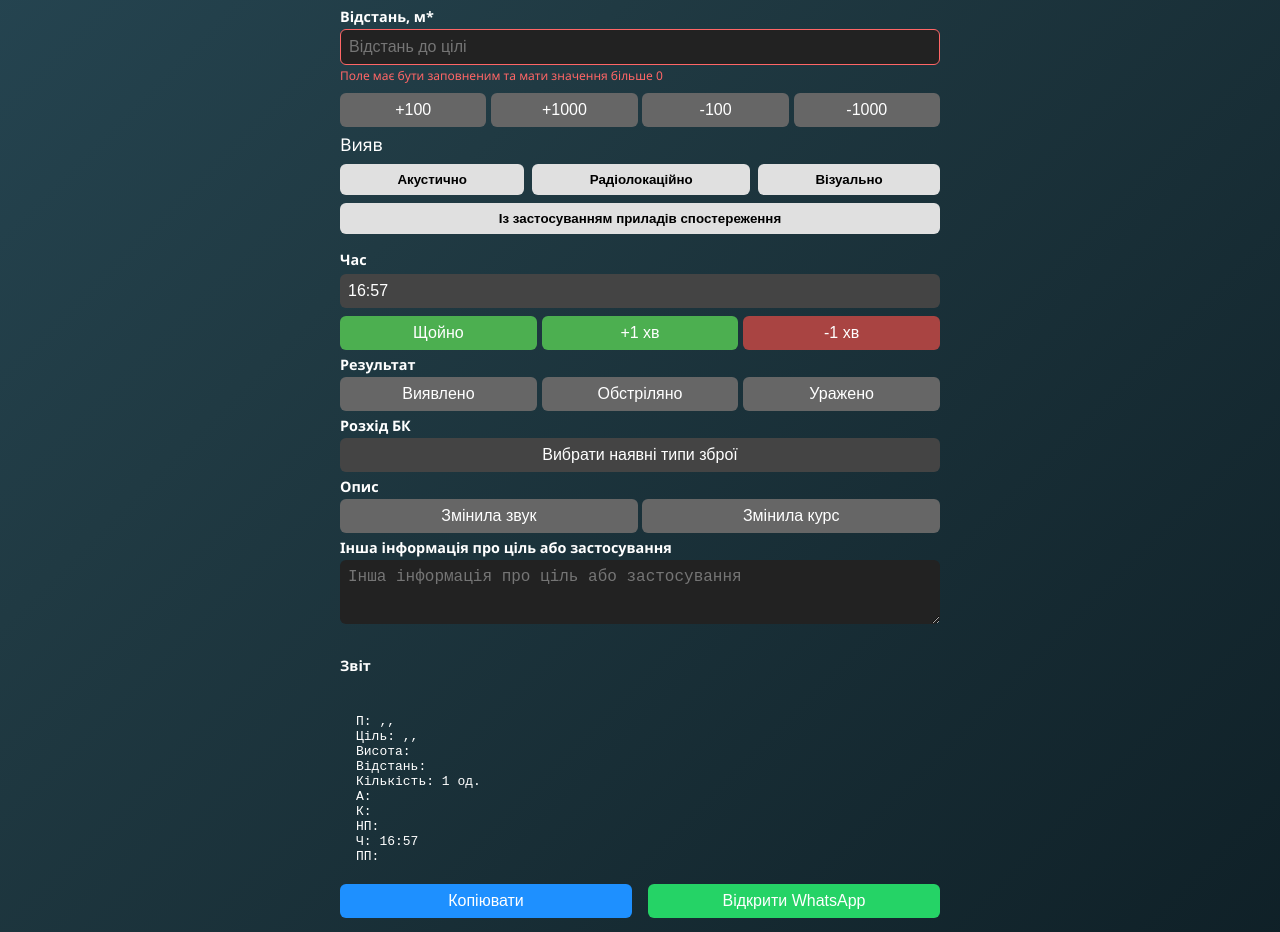
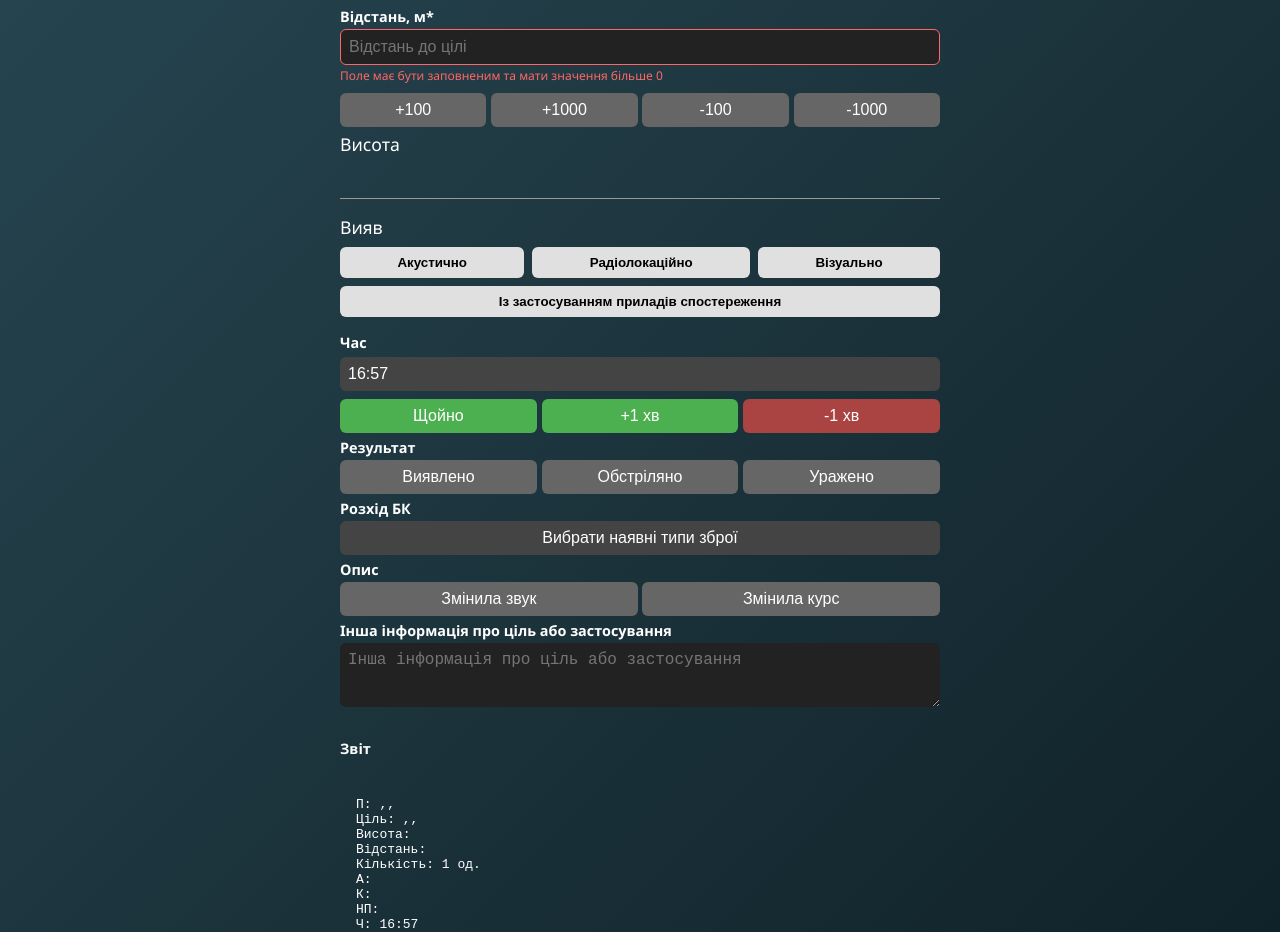
Before and after one commit to lolittajdm-alt/akviz0.2, a Next.js app: page / in a window 1280 px wide. Shown: the part 1000-1932 px from the top of the page. Built offline with nearby package versions, Linux system fonts and the light colour scheme.

Commit message:
Update index.js

```diff
--- a/pages/index.js
+++ b/pages/index.js
@@ -500,6 +500,41 @@ ${copyToClipboard()}
         </div>
 
         {/* Висота */}
+<div style={{ marginBottom: "1rem" }}>
+  <label
+    style={{
+      display: "block",
+      marginBottom: "0.5rem",
+      fontSize: "1.1rem",
+      color: errors.height ? "red" : "inherit"
+    }}
+  >
+    Висота
+  </label>
+
+  <input
+    type="text"
+    name="height"
+    value={form.height}
+    onChange={handleChange}
+    style={{
+      width: "100%",
+      padding: "0.5rem",
+      fontSize: "1rem",
+      backgroundColor: "transparent",
+      border: "none",
+      borderBottom: errors.height ? "2px solid red" : "1px solid #999",
+      outline: "none",
+      color: "#000"
+    }}
+  />
+
+  {errors.height && (
+    <div style={{ color: "red", fontSize: "0.9rem", marginTop: "0.2rem" }}>
+      Введіть числове значення (м)
+    </div>
+  )}
+</div>
         {/* Вияв */}
 <div style={{ marginBottom: "1rem" }}>
   <label style={{ display: "block", marginBottom: "0.5rem", fontSize: "1.1rem" }}>
```
